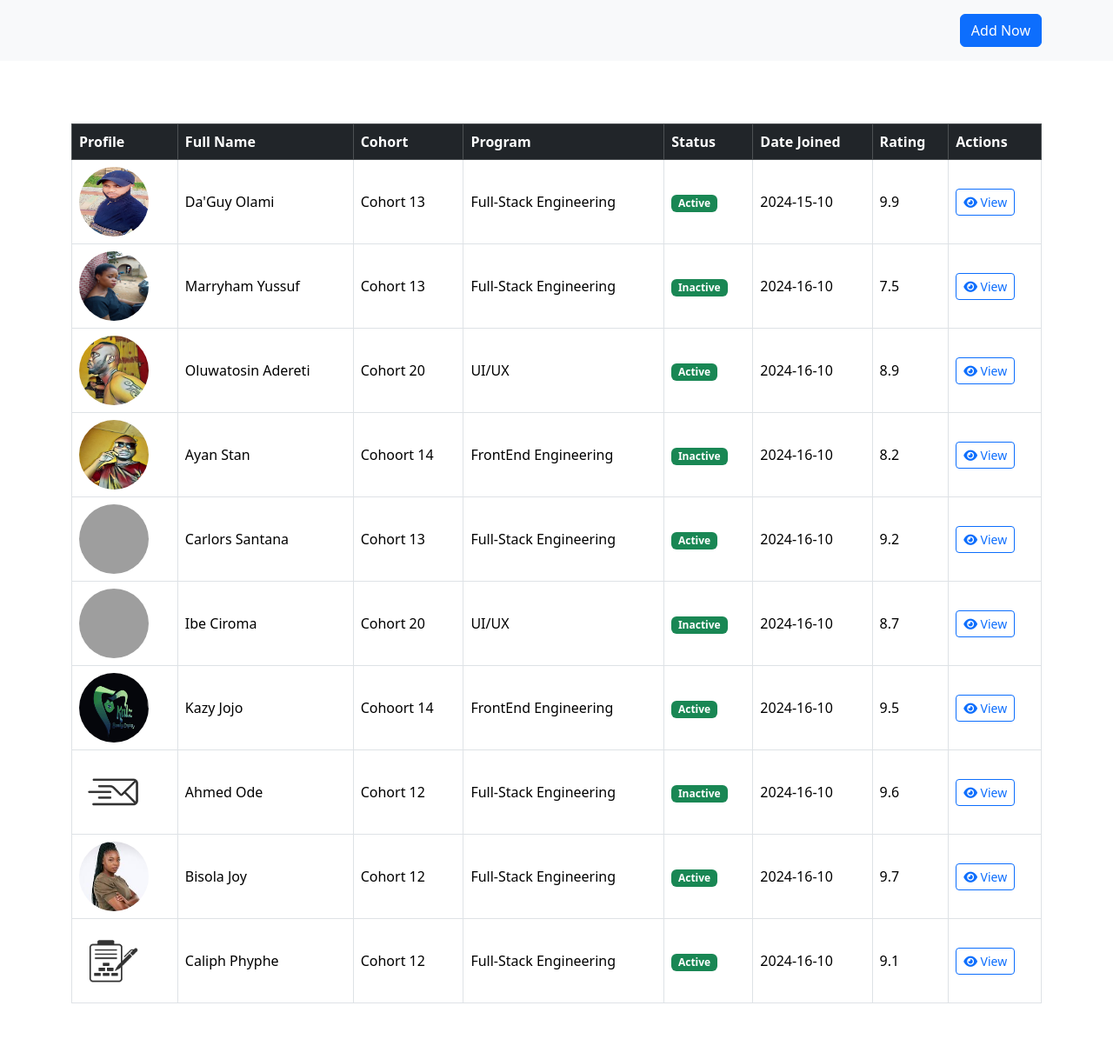
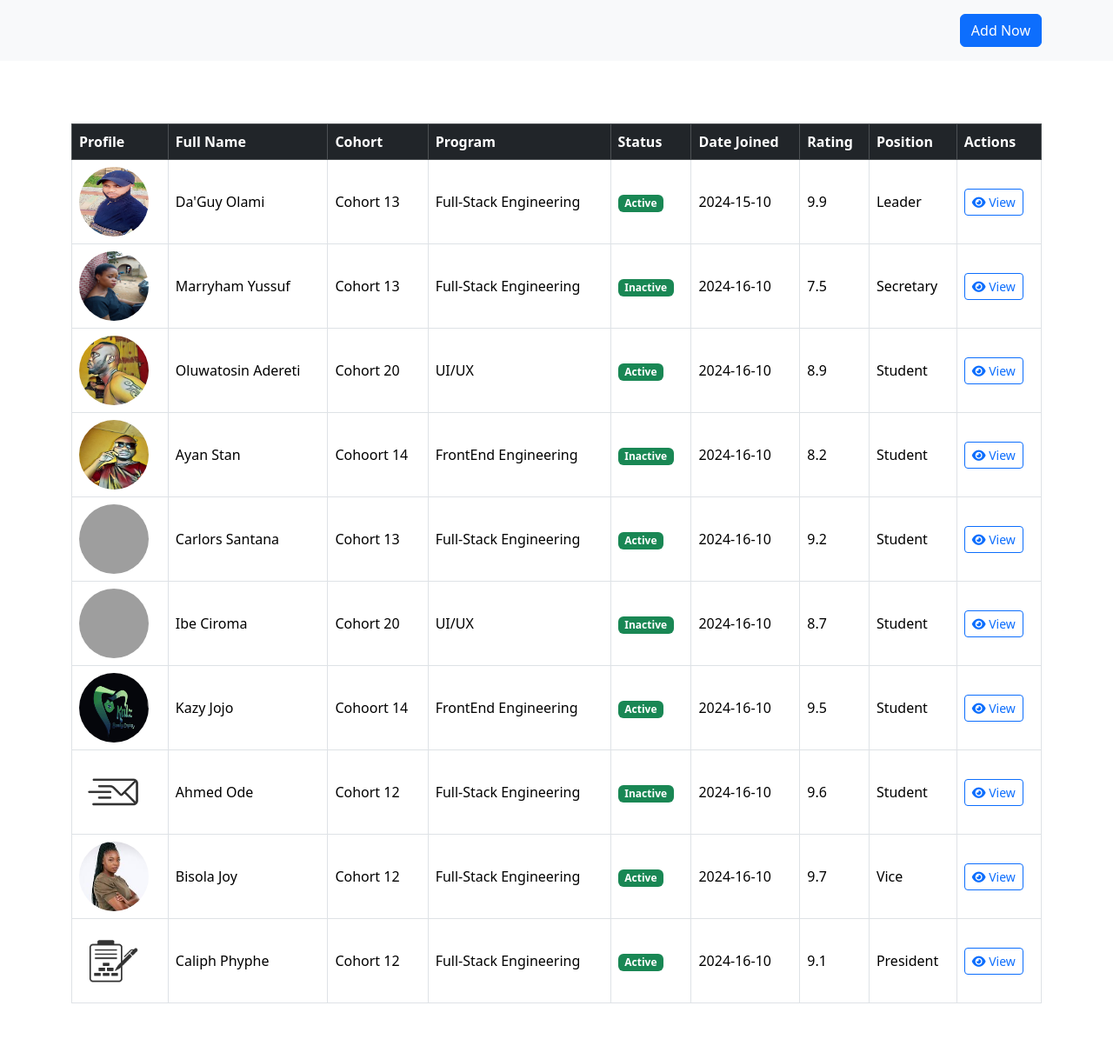
Before and after one commit to Queency96/Djangoblogfolder, a Django app: page /student_list in a window 1280 px wide. Shown: the part 144-1362 px from the top of the page at 87% size. Run offline with Django 5.2, Linux system fonts and the light colour scheme; data comes from the database, SQL or seed files in the repository; both versions use the stored data as it was after the commit; grey boxes are pictures that could not be loaded.

Commit message:
more updates

```diff
--- a/home/views.py
+++ b/home/views.py
@@ -21,7 +21,7 @@ def contact_us(request):
         email = request.POST.get('email')
         phone_number = request.POST.get('phone')
         message1 = request.POST.get('message')
-        message = f"From: {name}" " \n" + " \n" + message1 + "\n" + "\n" + f"Call on:{phone_number}"
+        message = f"From: {name} Email: {email}" " \n" + " \n" + message1 + "\n" + "\n" + f"Call on:{phone_number}"
 
         # Check if all fields are filled
         if name and email and phone_number and message1:
--- a/students/admin.py
+++ b/students/admin.py
@@ -4,7 +4,7 @@ from . import models
 # Register your models here.
 @admin.register(models.Student)
 class StudentAdmin(admin.ModelAdmin):
-  list_display = ['username', 'first_name', 'last_name', 'status']
+  list_display = ['username', 'first_name', 'last_name', 'status', 'student_type']
 
 @admin.register(models.Student_Profile)
 class StudentProfileAdmin(admin.ModelAdmin):
--- a/students/models.py
+++ b/students/models.py
@@ -1,10 +1,20 @@
 from django.db import models
+
+
+student_position = {
+  ('Leader', 'Cohort Leader'),
+  ('President', 'Student President'),
+  ('Vice', 'Vice Student President'),
+  ('Secretary', 'Secretary'),
+  ('Student', 'Student'),
+}
 
 # Create your models here.
 class Student(models.Model):
   username = models.CharField(max_length=100)
   first_name = models.CharField(max_length=100)
   last_name = models.CharField(max_length=100)
+  student_type = models.CharField(max_length=9, choices=student_position, default='Student')
   status = models.BooleanField(default=True)
 
   def __str__(self):
--- a/students/views.py
+++ b/students/views.py
@@ -28,6 +28,7 @@ def student_list(request):
 
         # Prepare the data for each student
         student_data.append({
+            'type': student.student_type,
             'first_name': student.first_name,
             'last_name': student.last_name,
             'program': program.courses if program else 'N/A',  # Show the program's course or N/A
@@ -46,6 +47,7 @@ def student_list(request):
     return render(request, 'blog/studentlist.html', context)
 
 
+
 def get_profile_from_student(request, student_id):
     # Get the student by id
     student = get_object_or_404(Student, id=student_id)
@@ -56,12 +58,12 @@ def get_profile_from_student(request, student_id):
     except Student_Profile.DoesNotExist:
         profile = None
 
-    # Get cohort groups the student is part of
+        # Get cohort groups the student is part of
     cohort_groups = Cohort_Group.objects.filter(students=student)
     cohort = ', '.join([cohort.name for cohort in cohort_groups]) if cohort_groups.exists() else 'No Cohort'
 
     # Get all students in this student's cohorts, excluding the current student
-    members = Student.objects.filter(cohort_group__in=cohort_groups).exclude(id=student.id).distinct()  # Exclude the current student
+    members = Student.objects.filter(cohort_group__in = cohort_groups).exclude(id=student.id).distinct()  # Exclude the current student
 
     # Create a list to hold member data
     cohort_data = []
@@ -83,6 +85,7 @@ def get_profile_from_student(request, student_id):
         })
 
     context = {
+        'type':student.student_type,
         'username': student.username,
         'student': student,
         'status': student.status,
--- a/templates/blog/studentlist.html
+++ b/templates/blog/studentlist.html
@@ -38,6 +38,7 @@
                         <th>Status</th>
                         <th>Date Joined</th>
                         <th>Rating</th>
+                        <th>Position</th>
                         <th>Actions</th>
                     </tr>
                 </thead>
@@ -51,6 +52,7 @@
                         <td><span class="badge bg-success text-white">{{student.status|yesno:"Active,Inactive"}}</span></td>
                         <td>{{student.date_joined|date:"Y-d-m"}}</td>
                         <td>{{student.rating}}</td>
+                        <td>{{student.type}}</td>
                         <td>
                             <a href="{% url 'student_profile' student.profile_id %}" target="_blank" class="btn btn-sm btn-outline-primary">
                                 <i class="fas fa-eye"></i> View
--- a/templates/blog/studentprofile.html
+++ b/templates/blog/studentprofile.html
@@ -18,6 +18,7 @@
             <img src="{{ DP }}" alt="{{ student }}'s Profile Picture" class="profile-picture">
             <h1>{{ student.first_name }} {{ student.last_name }}</h1>
             <p>{{ status|yesno:"Active,Inactive" }} | {{ cohort }}</p>
+            <p>{{type}}</p>
             <span class="badge badge-custom">{{ rating }} Rating</span>
         </div>
     </section>
```
Also changed, not shown: db.sqlite3, students/migrations/0002_student_student_type.py (added).
